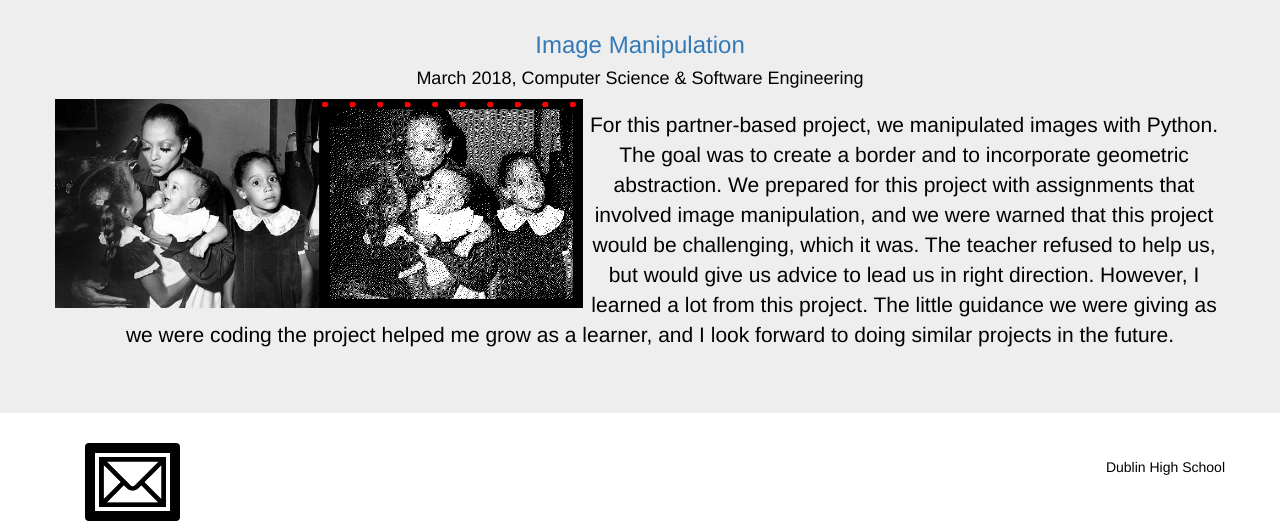
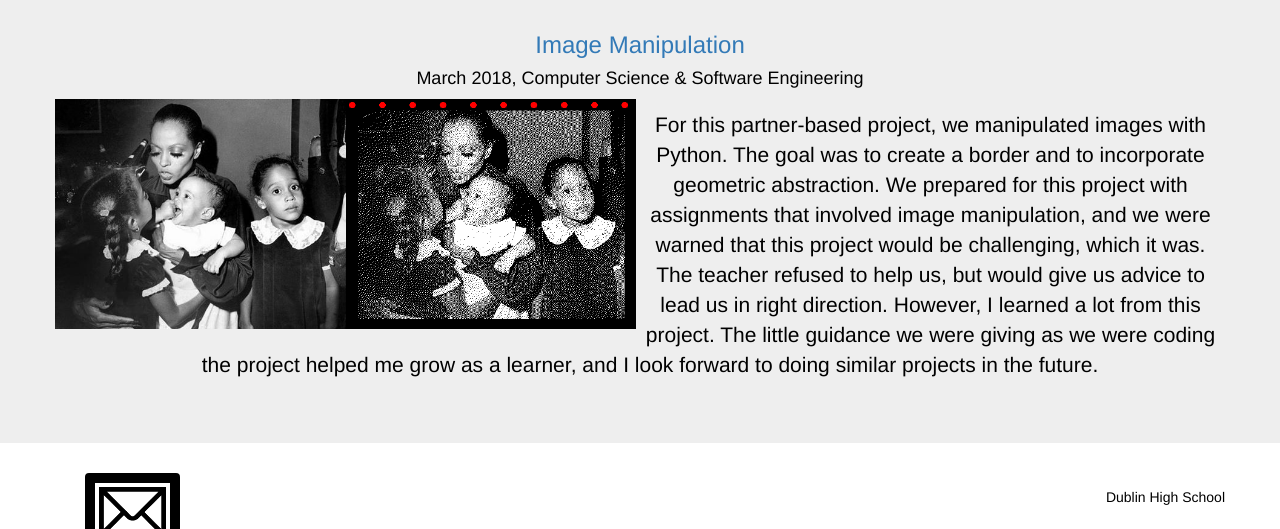
Before and after one commit to asdkjads/portfolio, a plain HTML site: page Zhao_Projects.html in a window 1280 px wide. Shown: the part 703-1232 px from the top of the page. Drawn offline with Linux system fonts and the light colour scheme.

Commit message:
My first commit

```diff
--- a/Zhao_Projects.html
+++ b/Zhao_Projects.html
@@ -30,7 +30,7 @@
                 <div class="row">
                     <h3 class="p"><a href="https://docs.google.com/document/d/1zm9phkf85tkbT9AfTcgOlZULzJXhwBFBoCuYkBMjbhg/edit?usp=sharing" target="_blank">Image Manipulation</a></h3>
                     <h4 class="p">March 2018, Computer Science & Software Engineering</h4>
-                    <img src="Images/manipulation.png" align="left" width="528" height="209"/>
+                    <img src="Images/manipulation.png" align="left" width="581" height="230"/>
                     <p class="p">For this partner-based project, we manipulated images with Python. The goal was to create a border and to incorporate geometric abstraction. We prepared for this project with assignments that involved image manipulation, and we were warned that this project would be challenging, which it was. The teacher refused to help us, but would give us advice to lead us in right direction. However, I learned a lot from this project. The little guidance we were giving as we were coding the project helped me grow as a learner, and I look forward to doing similar projects in the future.</p>
                 </div>
             </div>
```
